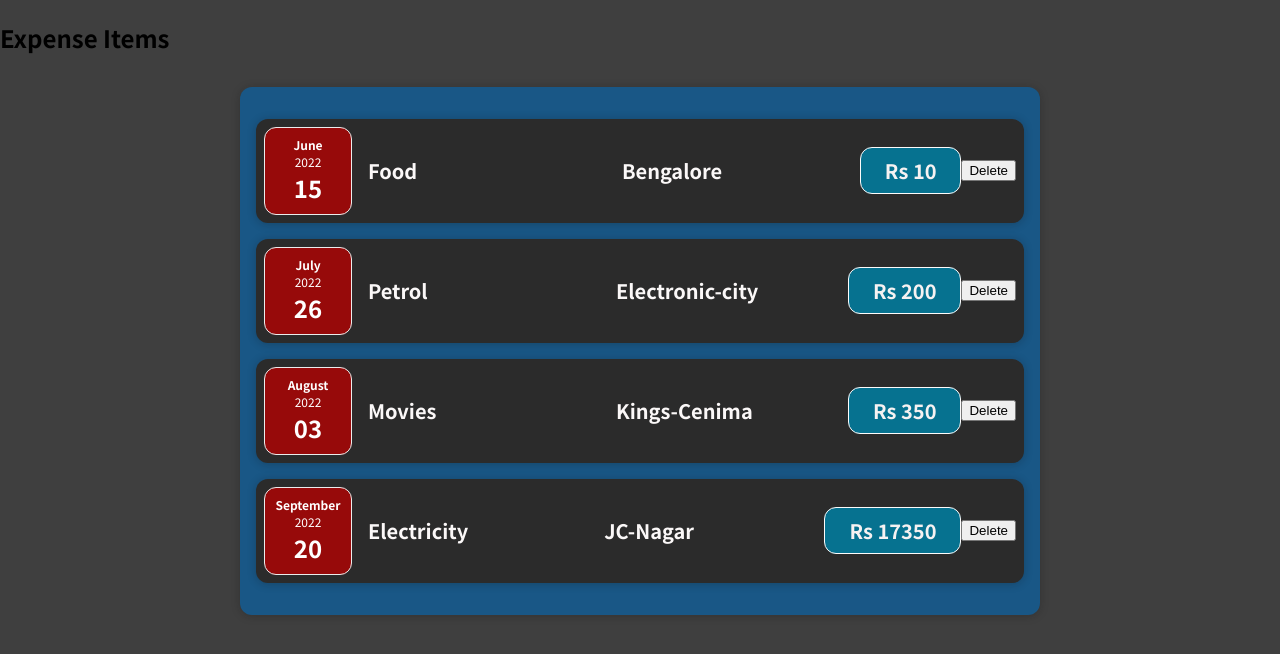
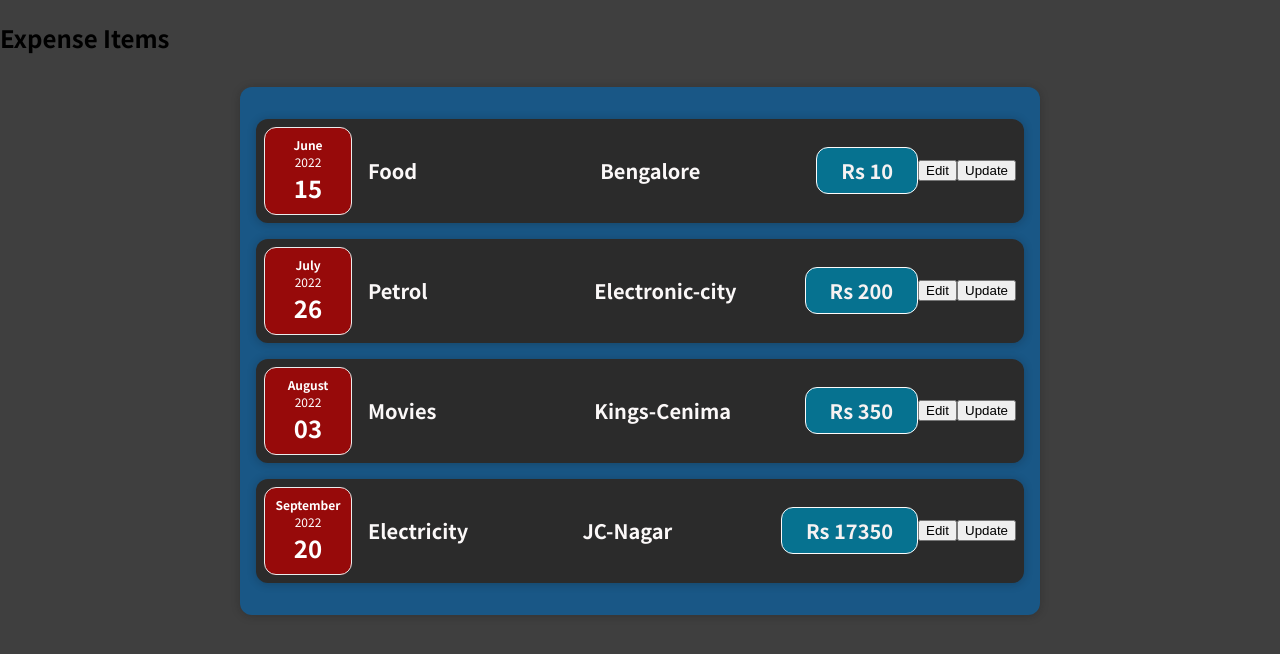
Before and after one commit to tarik1105/starting-setup, a React (Create React App) app: page / in a window 1280 px wide. Shown: the top 654 px of the page. Built offline with nearby package versions, Linux system fonts and the light colour scheme.

Commit message:
8th commit, added button to update price and title

```diff
--- a/src/components/Expenses/ExpenseItem.js
+++ b/src/components/Expenses/ExpenseItem.js
@@ -1,19 +1,30 @@
-import React from "react";
+import React, { useState } from "react";
+
 import ExpenseDetails from './ExpenseDetails';
 import ExpenseDate from './ExpenseDate';
 import Card from '../UI/Card';
 import './ExpenseItem.css'
 
 const ExpenseItem=(props) => {
-    const deleteHandler = () => {
-        console.log('Deleted');
+    const [title, setTitle] = useState(props.title);
+    const [amount, setAmount] = useState(props.amount);
+
+    const editHandler = () => {
+        setTitle('Updated!');
+        console.log(title);
     };
+
+    const updateHandler = () => {
+        setAmount('100');
+        console.log(amount);
+    }
 
     return(
         <Card className='expense-item'>
             <ExpenseDate date={props.date} />
-            <ExpenseDetails amount={props.amount} location={props.location} title={props.title} />
-            <button onClick={deleteHandler}>Delete</button>
+            <ExpenseDetails amount={amount} location={props.location} title={title} />
+            <button onClick={editHandler}>Edit</button>
+            <button onClick={updateHandler}>Update</button>
         </Card>
     );
 }
```
